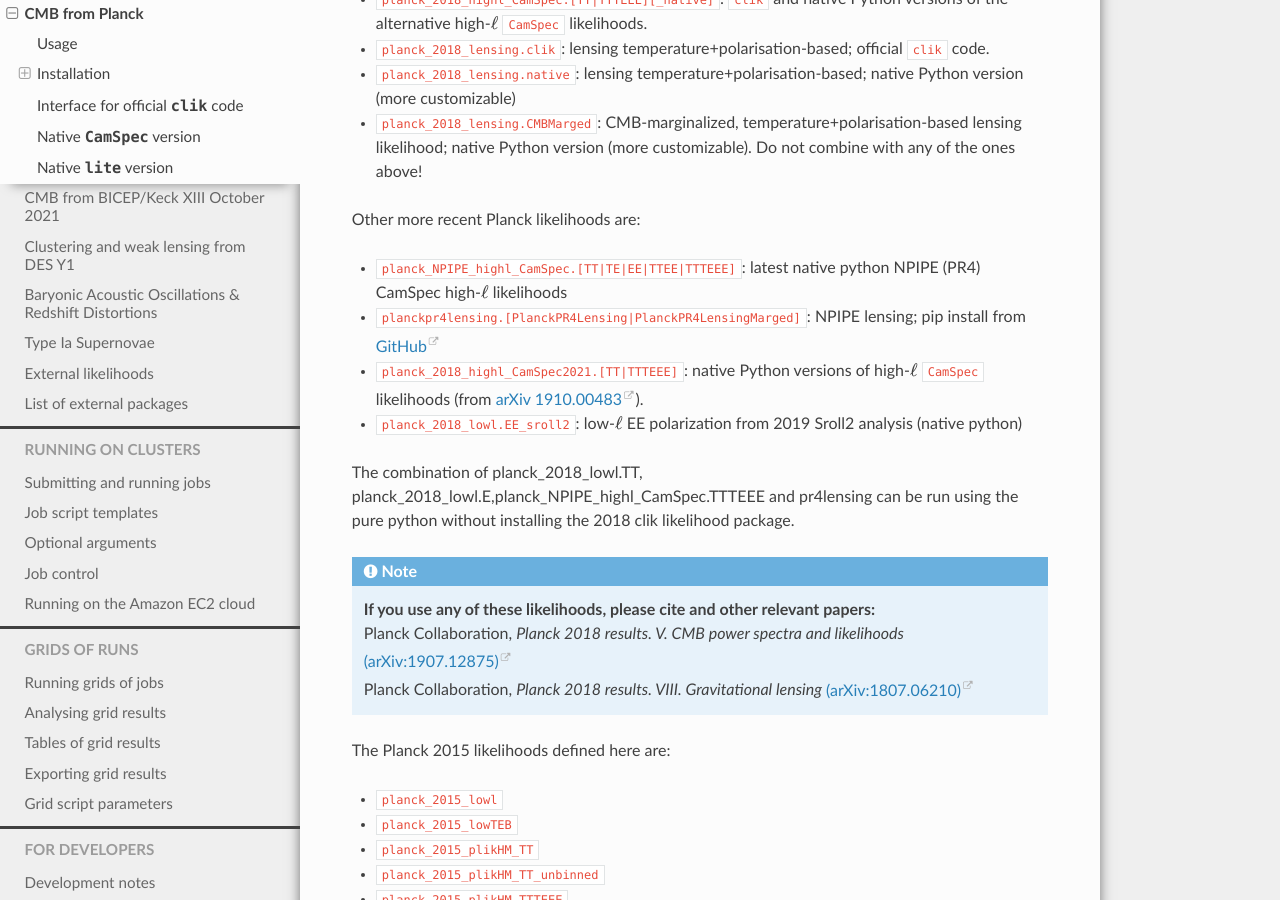
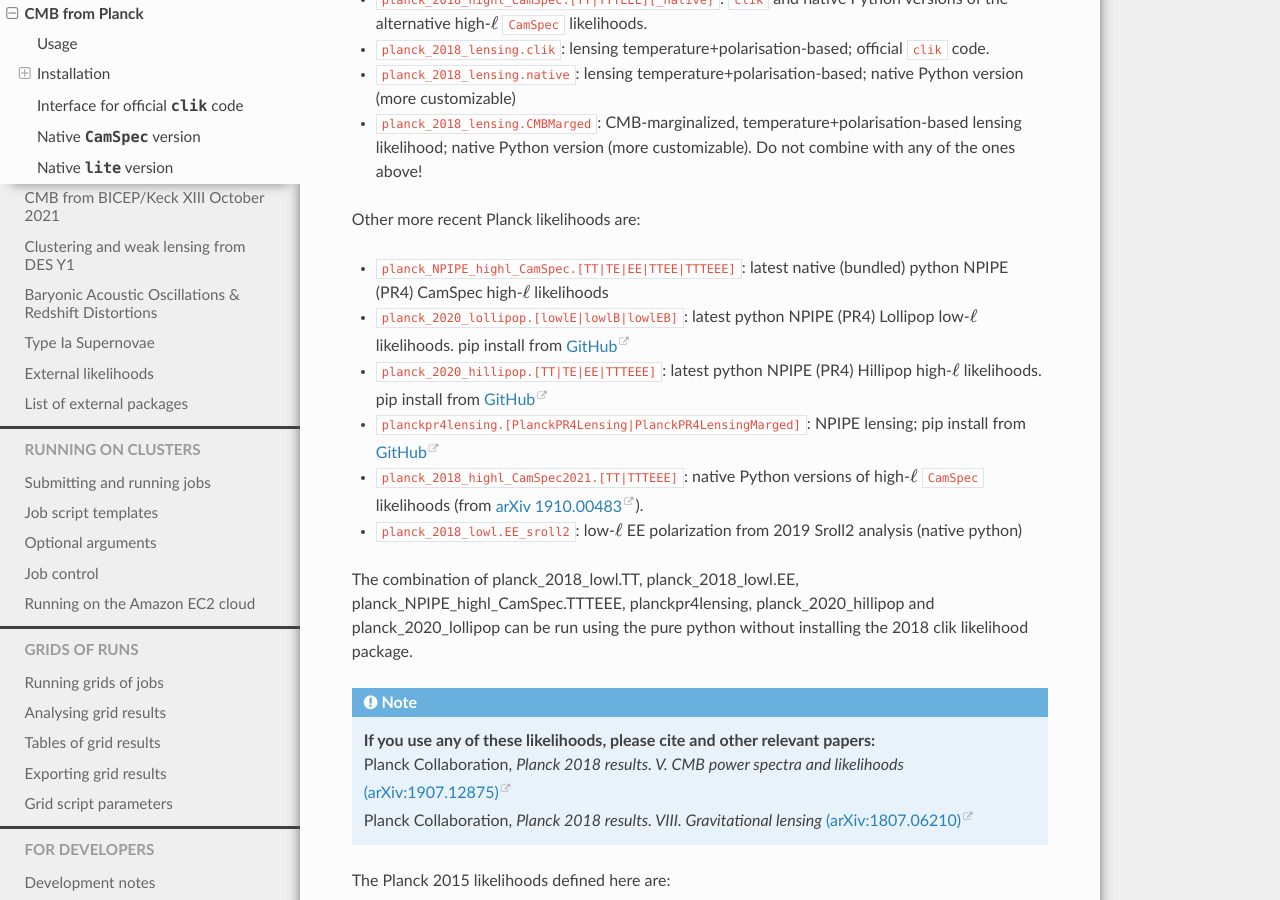
Before and after one commit to CobayaSampler/cobaya, a Sphinx documentation site: the page built from docs/likelihood_planck.rst, in a window 1280 px wide and 900 px high, scrolled down 545 px. Built offline with Sphinx 7.4.7 and the Read the Docs theme 2.0.0, drawn with Linux system fonts in a browser that asks for light colours.

Commit message:
Update with Planck NPIPE likelihoods (Hillipop and Lollipop) (#358)
* Update with Planck NPIPE likelihoods (Hillipop and Lollipop)

* Update likelihood_planck.rst

---------

Co-authored-by: Antony Lewis <cmbant@users.noreply.github.com>

```diff
--- a/docs/likelihood_planck.rst
+++ b/docs/likelihood_planck.rst
@@ -26,12 +26,14 @@ The Planck 2018 baseline likelihoods defined here are:
 
 Other more recent Planck likelihoods are:
 
-- ``planck_NPIPE_highl_CamSpec.[TT|TE|EE|TTEE|TTTEEE]``: latest native python NPIPE (PR4) CamSpec high-:math:`\ell` likelihoods
+- ``planck_NPIPE_highl_CamSpec.[TT|TE|EE|TTEE|TTTEEE]``: latest native (bundled) python NPIPE (PR4) CamSpec high-:math:`\ell` likelihoods
+- ``planck_2020_lollipop.[lowlE|lowlB|lowlEB]``: latest python NPIPE (PR4) Lollipop low-:math:`\ell` likelihoods. pip install from `GitHub <https://github.com/planck-npipe/lollipop>`_
+- ``planck_2020_hillipop.[TT|TE|EE|TTTEEE]``: latest python NPIPE (PR4) Hillipop high-:math:`\ell` likelihoods. pip install from `GitHub <https://github.com/planck-npipe/hillipop>`_
 - ``planckpr4lensing.[PlanckPR4Lensing|PlanckPR4LensingMarged]``: NPIPE lensing; pip install from `GitHub <https://github.com/carronj/planck_PR4_lensing>`_
 - ``planck_2018_highl_CamSpec2021.[TT|TTTEEE]``: native Python versions of high-:math:`\ell` ``CamSpec`` likelihoods (from `arXiv 1910.00483 <https://arxiv.org/abs/1910.00483>`_).
 - ``planck_2018_lowl.EE_sroll2``: low-:math:`\ell` EE polarization from 2019 Sroll2 analysis (native python)
 
-The combination of planck_2018_lowl.TT, planck_2018_lowl.E,planck_NPIPE_highl_CamSpec.TTTEEE and pr4lensing can be run using the pure python without installing the 2018 clik likelihood package.
+The combination of planck_2018_lowl.TT, planck_2018_lowl.EE, planck_NPIPE_highl_CamSpec.TTTEEE, planckpr4lensing, planck_2020_hillipop and planck_2020_lollipop can be run using the pure python without installing the 2018 clik likelihood package.
 
 .. note::
 
```
